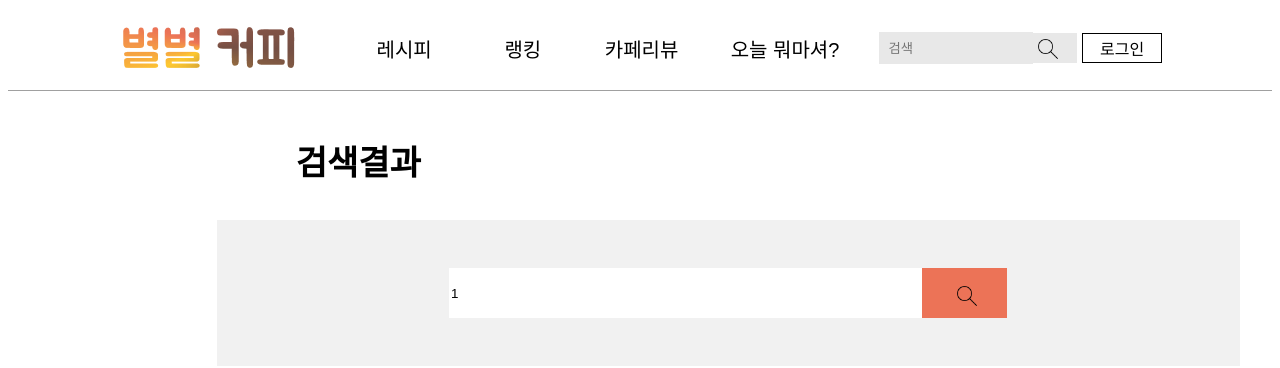
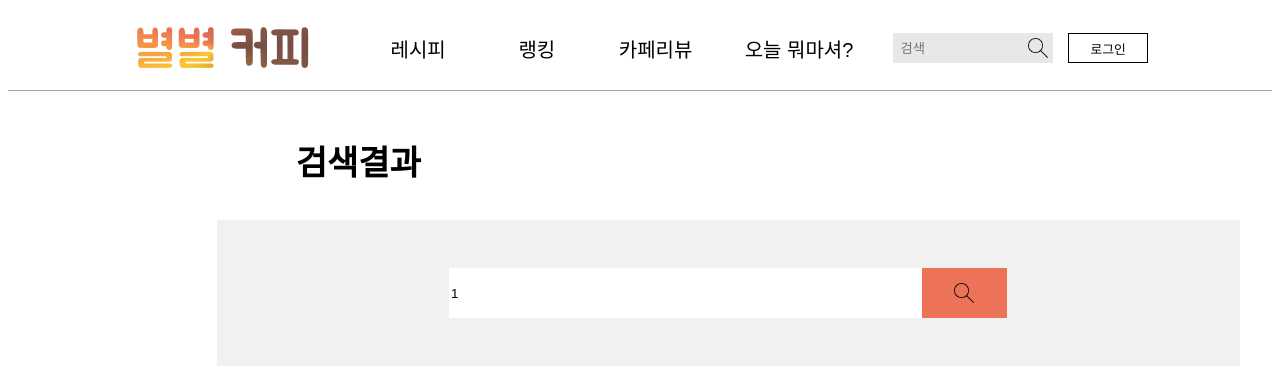
Before and after one commit to Seol-and-children/byeolbyeol-coffee-frontend, a React (Create React App) app: page /search/1 in a window 1280 px wide. Shown: the top 368 px of the page. Built offline with nearby package versions, Linux system fonts and the light colour scheme; no server answers.

Commit message:
상단바 세부 디자인 변경

```diff
--- a/src/User/pages/Navbar.module.css
+++ b/src/User/pages/Navbar.module.css
@@ -59,7 +59,7 @@
 .LogoutPageBtn {
   width: 80px;
   height: 30px;
-  font-size: 1rem;
+  font-size: 0.8rem;
   background-color: #ffffff;
   margin: 5px;
   cursor: pointer;
@@ -73,7 +73,7 @@
 .LoginPageBtn {
   width: 80px;
   height: 30px;
-  font-size: 1rem;
+  font-size: 0.8rem;
   background-color: #ffffff;
   margin: 5px;
   cursor: pointer;
--- a/src/components/recipe/RecipeCard.css
+++ b/src/components/recipe/RecipeCard.css
@@ -8,6 +8,7 @@
   border: 1px solid #d9d9d9;
   width: 100%;
   position: relative;
+  cursor: pointer;
 }
 
 .recipe-card:hover {
--- a/src/search/component/SearchBar.jsx
+++ b/src/search/component/SearchBar.jsx
@@ -31,12 +31,11 @@ const SearchBar = () => {
         onKeyDown={handleKeyDown} // Enter 키 이벤트 핸들러 추가
       />
       {/* onClick 이벤트 핸들러를 통해 페이지 이동과 함께 새로고침 */}
-      <div>
+      <div className="search-icon-container" onClick={handleSearch}>
         <img
           src="/images/search.png"
           alt="search icon"
           className="search-icon"
-          onClick={handleSearch}
         />
       </div>
     </div>
--- a/src/search/css/styles.css
+++ b/src/search/css/styles.css
@@ -1,14 +1,24 @@
 .search-bar {
   display: flex;
   align-items: center;
-  width: 198px;
   height: 30px;
   background-color: #e8e8e8;
+  margin-right: 10px;
+}
+
+.search-icon-container {
+  width: 30px;
+  height: 30px;
+  display: flex;
+  align-items: center;
+  justify-content: center;
+  cursor: pointer;
 }
 
 .search-input {
-  width: 150px;
+  width: 130px;
   height: 30px;
+  padding: 0;
   background-color: #e8e8e8;
   border: none;
 }
@@ -16,6 +26,4 @@
 .search-icon {
   width: 20px;
   height: 20px;
-  margin-top: 5px;
-  margin-left: 5px;
 }
```
